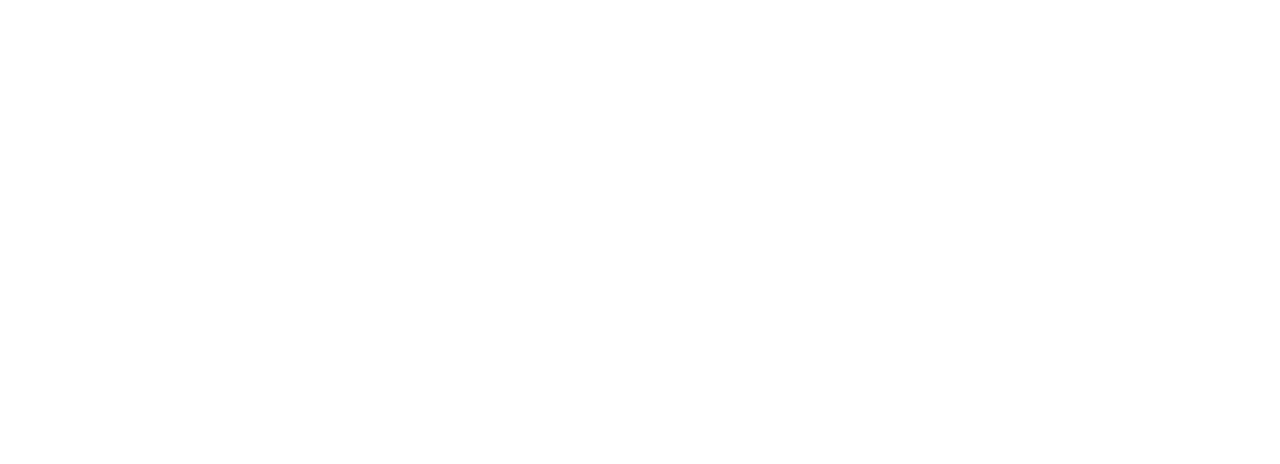
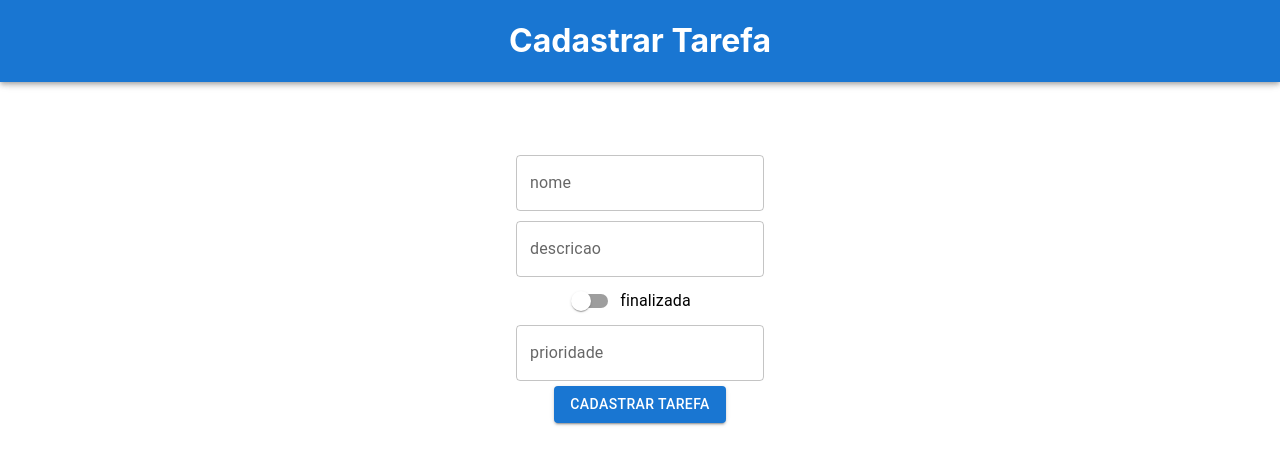
Before and after one commit to vitorlms/to-do-list, a React (Create React App) app in the folder frontend/: page /cadastrar-tarefa in a window 1280 px wide. Before the commit this address had no page. Shown: the top 464 px of the page. Built offline with nearby package versions, Linux system fonts and the light colour scheme.

Commit message:
Correcting routes and styling

```diff
--- a/frontend/src/pages/CadastrarMembro/index.js
+++ b/frontend/src/pages/CadastrarMembro/index.js
@@ -1,4 +1,5 @@
 import { Button } from "@mui/material";
+import { AppBar } from "@mui/material";
 import { TextField } from "@mui/material";
 import { useState } from "react";
 import api from "../../services/api";
@@ -24,14 +25,18 @@ const CadastrarMembro= () => {
   }
 
   return (
-    <div className="CadastrarMembro">
-    <form>
-      <TextField type={"text"} label={"nome"} onChange={onChangeNome}/>
-      <br/>
-      <TextField type={"email"} label={"email"} onChange={onChangeEmail}/>
-      <br/>
-      <Button onClick={onSubmit}> Cadastrar Membro </Button>
-    </form>
+    <div className="CadastrarMembro" align={"center"}>
+        <AppBar>
+          <h1>Cadastrar Membro</h1>
+        </AppBar>
+
+        <form style={{marginTop: "150px"}}>
+          <TextField style={{margin: "5px"}} type={"text"} label={"nome"} onChange={onChangeNome}/>
+          <br/>
+          <TextField style={{margin: "5px"}} type={"email"} label={"email"} onChange={onChangeEmail}/>
+          <br/>
+          <Button onClick={onSubmit} variant={"contained"}> Cadastrar Membro </Button>
+        </form>
     </div>
   )
 }
--- a/frontend/src/pages/CadastrarTarefa/index.js
+++ b/frontend/src/pages/CadastrarTarefa/index.js
@@ -1,4 +1,7 @@
 import { Button } from "@mui/material";
+import { AppBar } from "@mui/material";
+import { FormControlLabel } from "@mui/material";
+import { Switch } from "@mui/material";
 import { TextField } from "@mui/material";
 import { useState } from "react";
 import api from "../../services/api";
@@ -16,22 +19,21 @@ const CadastrarTarefa= () => {
     }
 
     function onChangeDescricao(event) {
-      tarefa.nome = event.target.value;
+      tarefa.descricao = event.target.value;
       setTarefa({ ...tarefa });
     }
 
     function onChangeFinalizada(event) {
-      tarefa.nome = event.target.value;
+      tarefa.finalizada = event.target.value;
       setTarefa({ ...tarefa });
     }
 
     function onChangePrioridade(event) {
-      tarefa.nome = event.target.value;
+      tarefa.prioridade = event.target.value;
       setTarefa({ ...tarefa });
     }
 
   async function onSubmit() {
-    console.log(tarefa)
     await api.post('tarefa', {
       nome: tarefa.nome,
       descricao: tarefa.descricao,
@@ -41,17 +43,21 @@ const CadastrarTarefa= () => {
   }
 
   return (
-    <div className="CadastrarTarefa">
-    <form>
-      <TextField type={"text"} label={"nome"} onChange={onChangeNome}/>
+    <div className="CadastrarTarefa" align={"center"}>
+        <AppBar>
+          <h1>Cadastrar Tarefa</h1>
+        </AppBar>
+
+        <form style={{marginTop: "150px"}}>
+      <TextField style={{margin: "5px"}} type={"text"} label={"nome"} onChange={onChangeNome}/>
       <br/>
-      <TextField type={"text"} label={"descricao"} onChange={onChangeDescricao}/>
+      <TextField style={{margin: "5px"}} type={"text"} label={"descricao"} onChange={onChangeDescricao}/>
       <br/>
-      <TextField type={"radio"} label={"finalizada"} onChange={onChangeFinalizada}/>
+      <FormControlLabel control={<Switch/>} label={"finalizada"} onChange={onChangeFinalizada}/>
       <br/>
-      <TextField type={"text"} label={"prioridade"} onChange={onChangePrioridade}/>
+      <TextField style={{margin: "5px"}} type={"text"} label={"prioridade"} onChange={onChangePrioridade}/>
       <br/>
-      <Button onClick={onSubmit}> Cadastrar Tarefa </Button>
+      <Button onClick={onSubmit} variant={"contained"}> Cadastrar Tarefa </Button>
     </form>
     </div>
   )
--- a/frontend/src/pages/EditarTarefa/index.js
+++ b/frontend/src/pages/EditarTarefa/index.js
@@ -1,4 +1,7 @@
 import { Button } from "@mui/material";
+import { AppBar } from "@mui/material";
+import { Switch } from "@mui/material";
+import { FormControlLabel } from "@mui/material";
 import { TextField } from "@mui/material";
 import { useState } from "react";
 import api from "../../services/api";
@@ -16,23 +19,22 @@ const EditarTarefa= () => {
     }
 
     function onChangeDescricao(event) {
-      tarefa.nome = event.target.value;
+      tarefa.descricao = event.target.value;
       setTarefa({ ...tarefa });
     }
 
     function onChangeFinalizada(event) {
-      tarefa.nome = event.target.value;
+      tarefa.finalizada = event.target.value;
       setTarefa({ ...tarefa });
     }
 
     function onChangePrioridade(event) {
-      tarefa.nome = event.target.value;
+      tarefa.prioridade = event.target.value;
       setTarefa({ ...tarefa });
     }
 
   async function onSubmit() {
-    console.log(tarefa)
-    await api.post('tarefa', {
+    await api.patch('tarefa', {
       nome: tarefa.nome,
       descricao: tarefa.descricao,
       finalizada: tarefa.finalizada,
@@ -41,17 +43,21 @@ const EditarTarefa= () => {
   }
 
   return (
-    <div className="EditarTarefa">
-    <form>
-      <TextField type={"text"} label={"nome"} onChange={onChangeNome}/>
+    <div className="EditarTarefa" align={"center"}>
+        <AppBar>
+          <h1>Editar Tarefa</h1>
+        </AppBar>
+
+        <form style={{marginTop: "150px"}}>
+      <TextField style={{margin: "5px"}} type={"text"} label={"nome"} onChange={onChangeNome}/>
       <br/>
-      <TextField type={"text"} label={"descricao"} onChange={onChangeDescricao}/>
+      <TextField style={{margin: "5px"}} type={"text"} label={"descricao"} onChange={onChangeDescricao}/>
       <br/>
-      <TextField type={"radio"} label={"finalizada"} onChange={onChangeFinalizada}/>
+      <FormControlLabel control={<Switch/>} label={"finalizada"} onChange={onChangeFinalizada}/>
       <br/>
-      <TextField type={"text"} label={"prioridade"} onChange={onChangePrioridade}/>
+      <TextField style={{margin: "5px"}} type={"text"} label={"prioridade"} onChange={onChangePrioridade}/>
       <br/>
-      <Button onClick={onSubmit}> Editar Tarefa </Button>
+      <Button onClick={onSubmit} variant={"contained"}> Editar Tarefa </Button>
     </form>
     </div>
   )
--- a/frontend/src/routes.js
+++ b/frontend/src/routes.js
@@ -8,8 +8,8 @@ function Rotas() {
     <BrowserRouter>
       <Routes>
         {/* <Route path={''} element={<Home />} /> */}
-        <Route path={'cadastrar-tarefas'} element={<CadastrarTarefa/>}/>
-        <Route path={'editar-tarefas'} element={<EditarTarefa/>}/>
+        <Route path={'cadastrar-tarefa'} element={<CadastrarTarefa/>}/>
+        <Route path={'editar-tarefa'} element={<EditarTarefa/>}/>
         <Route path={'cadastrar-membro'} element={<CadastrarMembro/>}/>
       </Routes>
     </BrowserRouter>
```
